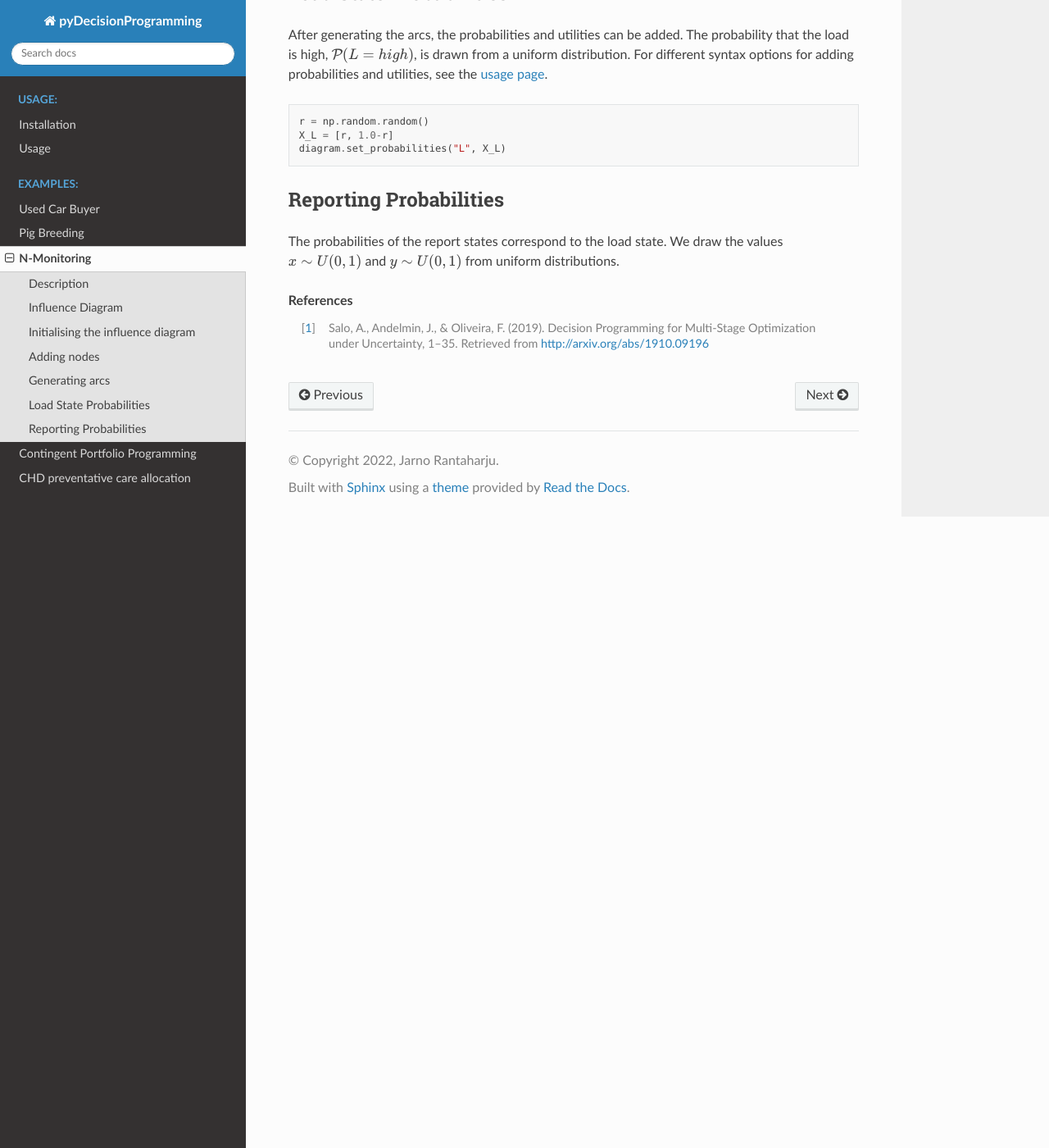
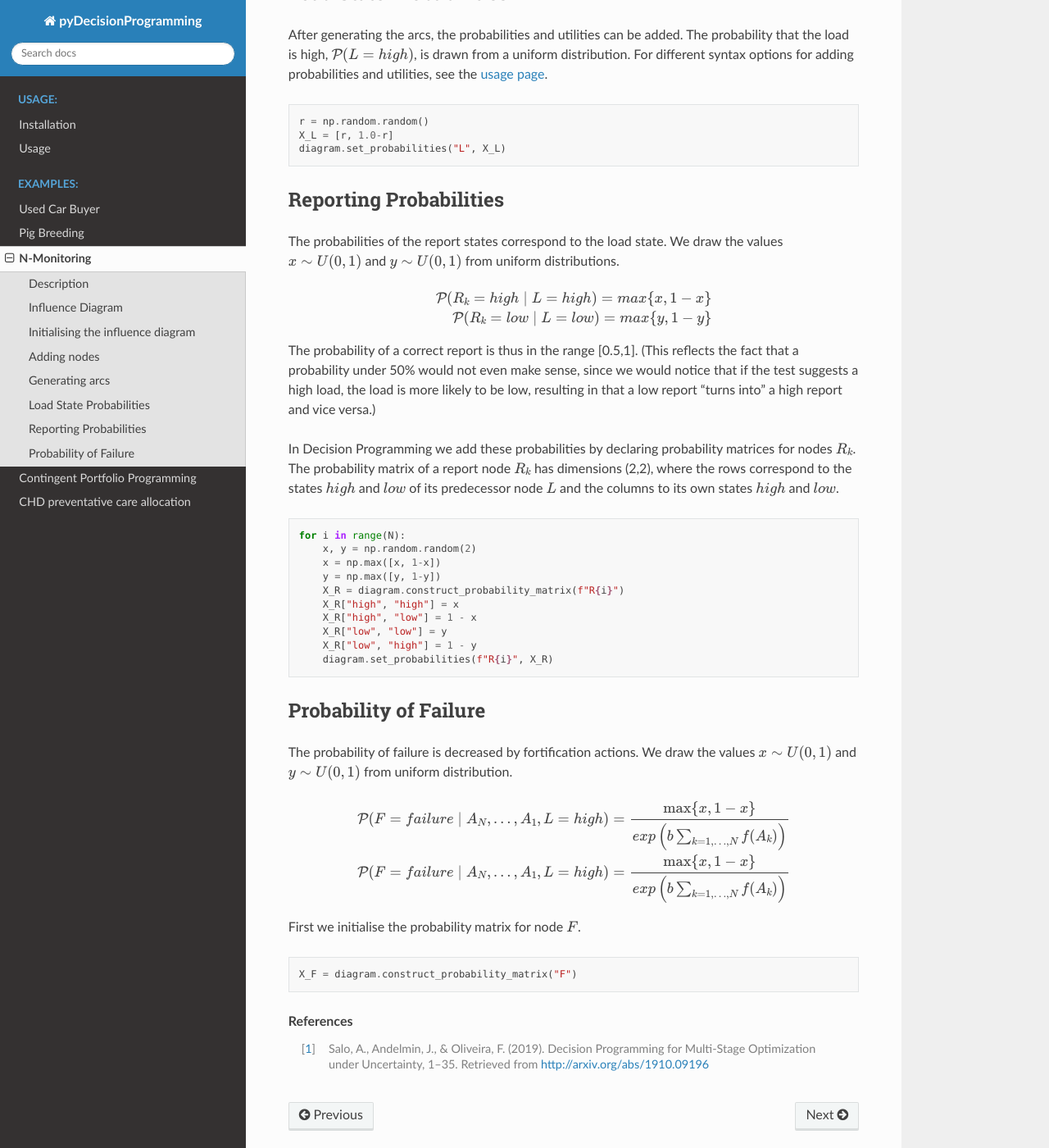
Before and after one commit to gamma-opt/pyDecisionProgramming, a Sphinx documentation site: the page built from docs/N-monitoring.rst, in a window 1280 px wide and 1400 px high, scrolled down 2696 px. Shown: the whole window at 82% size. Built offline with Sphinx 7.4.7 and the Read the Docs theme 2.0.0, drawn with Linux system fonts in a browser that asks for light colours.

Commit message:
Start the N-monitoring example

```diff
--- a/docs/N-monitoring.rst
+++ b/docs/N-monitoring.rst
@@ -158,7 +158,58 @@ The probabilities of the report states correspond to the
 load state. We draw the values :math:`x∼U(0,1)` and
 :math:`y∼U(0,1)` from uniform distributions.
 
+.. math::
 
+   \mathcal P(R_k=high \mid L=high) = max\{x, 1-x\}\\
+   \mathcal P(R_k=low \mid L=low) = max\{y, 1-y\}
+
+The probability of a correct report is thus in the range
+[0.5,1]. (This reflects the fact that a probability under
+50% would not even make sense, since we would notice that
+if the test suggests a high load, the load is more likely
+to be low, resulting in that a low report "turns into" a
+high report and vice versa.)
+
+In Decision Programming we add these probabilities by
+declaring probability matrices for nodes :math:`R_k`.
+The probability matrix of a report node :math:`R_k` has
+dimensions (2,2), where the rows correspond to the states
+:math:`high` and :math:`low` of its predecessor node
+:math:`L` and the columns to its own states :math:`high`
+and :math:`low`.
+
+.. code-block:: Python
+
+   for i in range(N):
+       x, y = np.random.random(2)
+       x = np.max([x, 1-x])
+       y = np.max([y, 1-y])
+       X_R = diagram.construct_probability_matrix(f"R{i}")
+       X_R["high", "high"] = x
+       X_R["high", "low"] = 1 - x
+       X_R["low", "low"] = y
+       X_R["low", "high"] = 1 - y
+       diagram.set_probabilities(f"R{i}", X_R)
+
+
+Probability of Failure
+......................
+
+The probability of failure is decreased by fortification
+actions. We draw the values :math:`x∼U(0,1)` and
+:math:`y∼U(0,1)` from uniform distribution.
+
+.. math::
+
+   \mathcal P(F=failure \mid A_N,\dots,A_1,L=high) = \frac{\max\{x,1-x\}}{exp\left( b\sum_{k=1,\dots,N}f(A_k) \right)}\\
+   \mathcal P(F=failure \mid A_N,\dots,A_1,L=high) = \frac{\max\{x,1-x\}}{exp\left( b\sum_{k=1,\dots,N}f(A_k) \right)}
+
+First we initialise the probability matrix for node
+:math:`F`.
+
+.. code-block:: Python
+
+   X_F = diagram.construct_probability_matrix("F")
 
 
 
```
Also changed, not shown: docs/figures/n-monitoring.svg (added).
